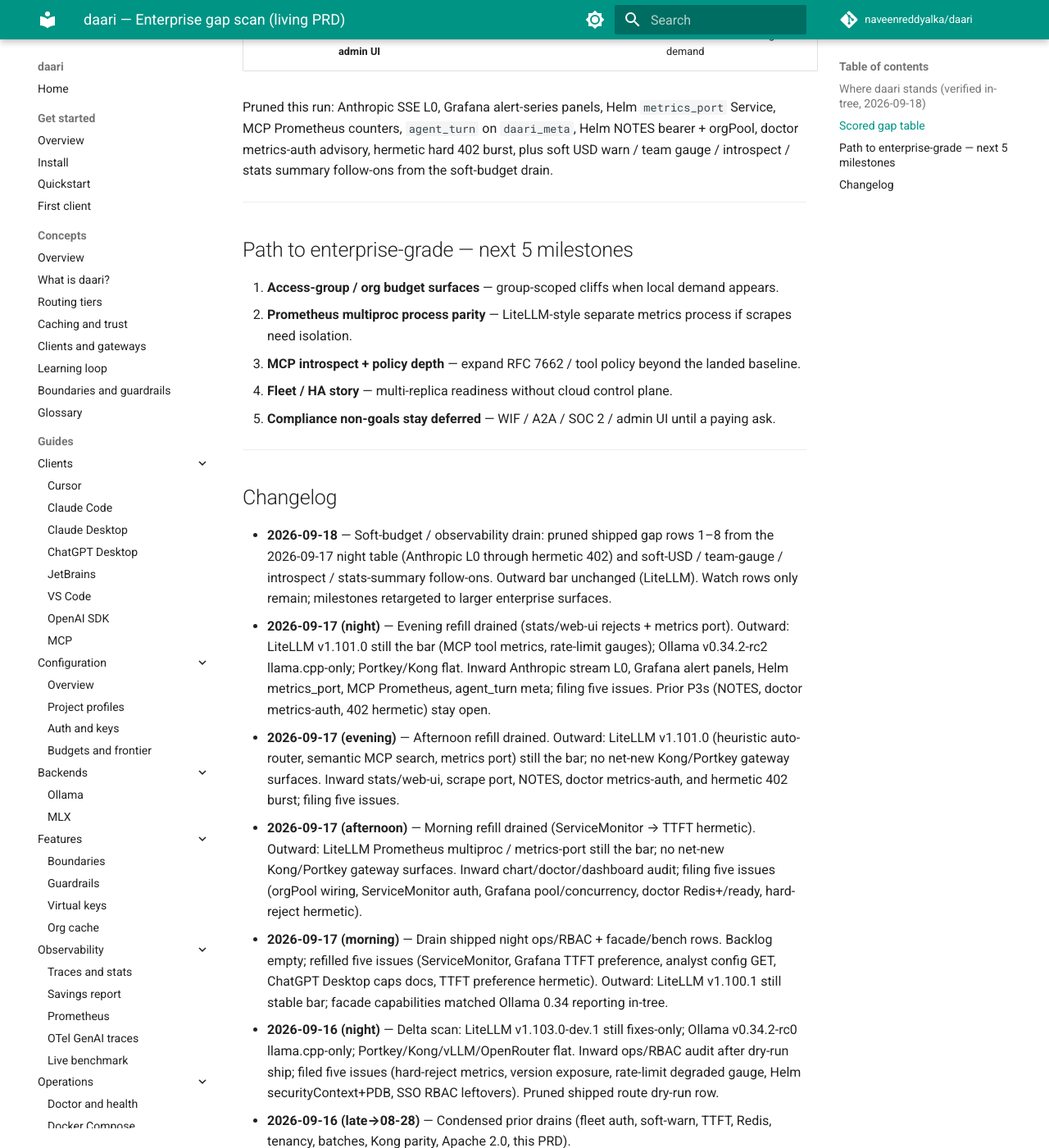
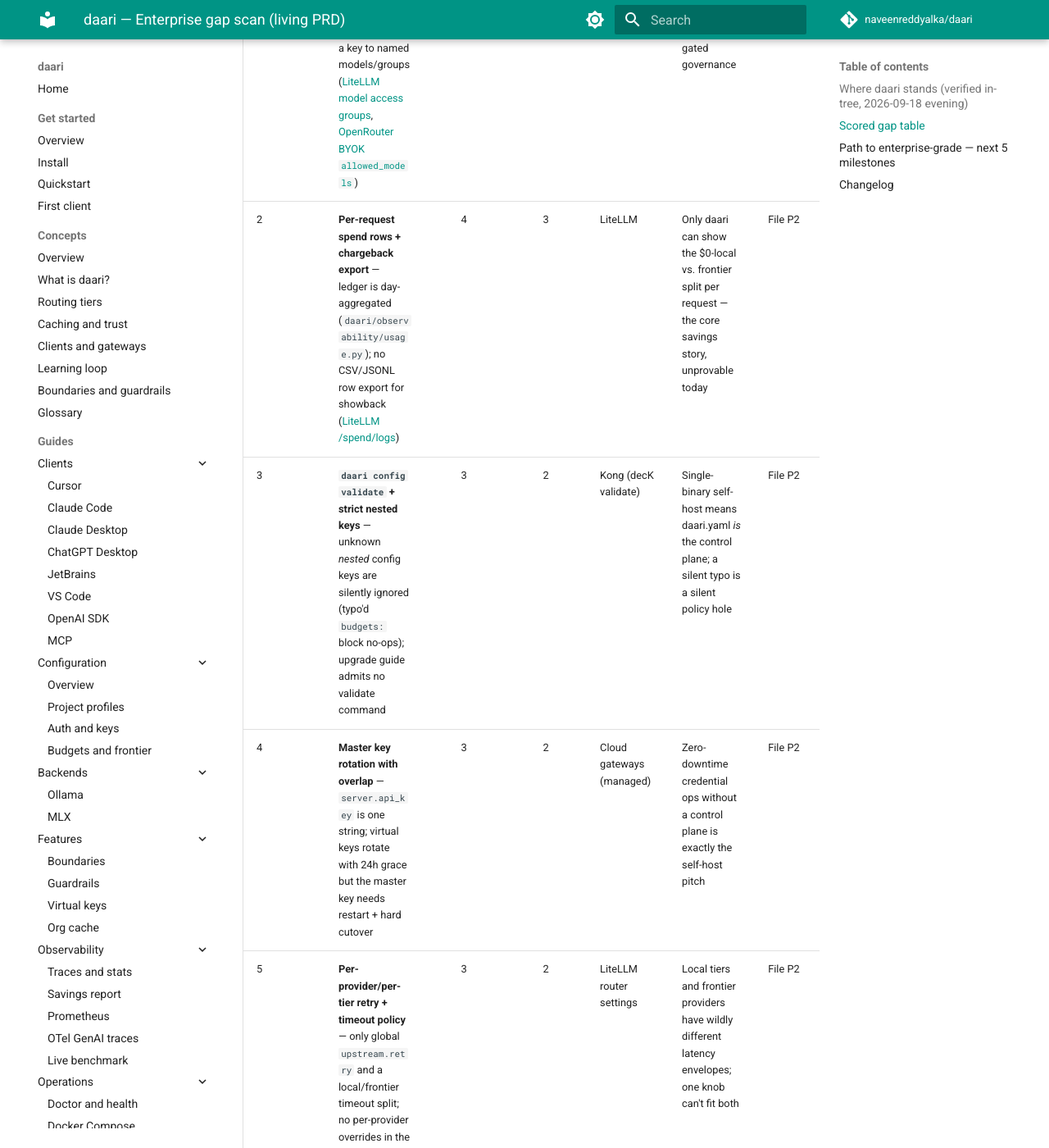
Before and after one commit to naveenreddyalka/daari, an MkDocs documentation site: the page built from docs/prd/ENTERPRISE.md, in a window 1280 px wide and 1400 px high, scrolled down 1223 px. Shown: the whole window at 82% size. Built offline with MkDocs 1.6.1 and Material for MkDocs 9.7.7, drawn with Linux system fonts in a browser that asks for light colours; comment, search, counter and statistics services are not loaded; some of the changed text lies outside the part shown.

Commit message:
docs(prd): rebuild gap table around model governance and chargeback
Co-authored-by: Naveen Reddy Alka <naveenreddyalka@users.noreply.github.com>

```diff
--- a/docs/prd/ENTERPRISE.md
+++ b/docs/prd/ENTERPRISE.md
@@ -11,23 +11,27 @@
 
 ---
 
-## Where daari stands (verified in-tree, 2026-09-18)
+## Where daari stands (verified in-tree, 2026-09-18 evening)
 
-Soft-budget / observability drain closed: Anthropic SSE L0, Grafana alert + MCP
-panels, Helm `metrics_port` + NOTES, MCP Prometheus counters, `agent_turn` on
-`daari_meta` (+ OTel), hermetic hard 402, soft USD warn path (header, metrics,
-Grafana, doctor, budgets guide), team budget/rate-limit gauges, RFC 7662
-introspect, stats `backend_summary` + tier p50/p95, and web-ui pool backends
-all shipped. Night-of-17 gap rows 1–8 are gone from the table below.
+Fleet/HA, tenancy, and observability themes are fully drained: Postgres backends
+for keys/teams/audit/responses/batches/files/ledger, Redis fail-open, distributed
+session pins, signed webhooks, traceparent propagation, team RPM/TPM,
+request-count quotas, region pinning, keys export/import, graceful Helm rollout,
+RFC 7662 introspect, stats `backend_summary`, and the whole soft-budget /
+Grafana / metrics pass all shipped. The backlog degraded into P3 docs/test
+trivia over the last two days — this run re-seeds it with governance and
+cost-accounting surfaces that were never built.
 
-**Positioning:** LiteLLM still the outward bar (heuristic auto-router, semantic
-MCP tool search, Prometheus multiproc / per-key gauges). Portkey / Kong /
-OpenRouter quiet on net-new self-host gateway surfaces. Competitive delta moves
-to access-group budgets, multiproc metrics process parity, and enterprise
-non-goals (WIF / A2A / SOC 2 / admin UI) until local demand appears.
+**Positioning:** LiteLLM v1.101.0 remains the outward bar (model access groups,
+`/spend/logs` export, auto-router — the latter enterprise-gated). Portkey
+v2.23.0 (09-18: ElevenLabs speech endpoints, streaming usage default,
+`providerSlug` metrics label) is provider-breadth, not gateway-core. Kong quiet
+at 2.0.3 (08-31); OpenRouter changelog unmoved since 08-19; Ollama v0.34.2
+stable (desktop-only changes); vLLM 0.29.0.
 
-**Inward theme:** Keep the living PRD honest after the soft-budget drain; next
-milestones are larger enterprise surfaces, not another panel/doc pass.
+**Inward theme:** model *governance* and *chargeback* are the two enterprise
+controls daari still lacks — a virtual key can call any model its tier cap
+allows, and spend is only day-aggregated, so per-request showback is impossible.
 
 ---
 
@@ -35,58 +39,55 @@
 
 | # | Gap | Impact | Effort | Who does it best today | Why daari wins local-first | Action |
 |---|-----|:--:|:--:|------------------------|----------------------------|--------|
-| 1 | **Access-group budgets / MCP introspect polish / multiproc / team remaining gauges** | 3 | 3–4 | LiteLLM | Watch until local demand; team gauges + introspect already landed | Watch |
-| 2 | **WIF / A2A / SOC 2 / admin UI** | 2–3 | 3–5 | Kong / cloud | No new client demand | Watch / non-goal |
-
-Pruned this run: Anthropic SSE L0, Grafana alert-series panels, Helm
-`metrics_port` Service, MCP Prometheus counters, `agent_turn` on `daari_meta`,
-Helm NOTES bearer + orgPool, doctor metrics-auth advisory, hermetic hard 402
-burst, plus soft USD warn / team gauge / introspect / stats summary follow-ons
-from the soft-budget drain.
+| 1 | **Per-key/team model allowlists + access groups** — keys carry only `tier_cap`; no way to restrict a key to named models/groups ([LiteLLM model access groups](https://docs.litellm.ai/docs/proxy/users), [OpenRouter BYOK `allowed_models`](https://openrouter.ai/docs/changelog)) | 5 | 2 | LiteLLM | Enforcement at the same edge that owns local tiers; Apache 2.0 core vs. enterprise-gated governance | File P1 |
+| 2 | **Per-request spend rows + chargeback export** — ledger is day-aggregated (`daari/observability/usage.py`); no CSV/JSONL row export for showback ([LiteLLM /spend/logs](https://docs.litellm.ai/docs/proxy/cost_tracking)) | 4 | 3 | LiteLLM | Only daari can show the $0-local vs. frontier split per request — the core savings story, unprovable today | File P2 |
+| 3 | **`daari config validate` + strict nested keys** — unknown *nested* config keys are silently ignored (typo'd `budgets:` block no-ops); upgrade guide admits no validate command | 3 | 2 | Kong (decK validate) | Single-binary self-host means daari.yaml *is* the control plane; a silent typo is a silent policy hole | File P2 |
+| 4 | **Master key rotation with overlap** — `server.api_key` is one string; virtual keys rotate with 24h grace but the master key needs restart + hard cutover | 3 | 2 | Cloud gateways (managed) | Zero-downtime credential ops without a control plane is exactly the self-host pitch | File P2 |
+| 5 | **Per-provider/per-tier retry + timeout policy** — only global `upstream.retry` and a local/frontier timeout split; no per-provider overrides in the failover chain | 3 | 2 | LiteLLM router settings | Local tiers and frontier providers have wildly different latency envelopes; one knob can't fit both | File P2 |
+| 6 | Access-group budgets / multiproc metrics / MCP introspect depth | 3 | 3–4 | LiteLLM | Baselines landed; deepen on local demand | Watch |
+| 7 | Audio/speech endpoints (`/v1/audio/*`) — Portkey v2.23 ships ElevenLabs natively | 2 | 3 | Portkey | Non-goal until a daari-served client sends audio | Watch |
+| 8 | WIF / A2A / SOC 2 / admin UI | 2–3 | 3–5 | Kong / cloud | No new client demand | Watch / non-goal |
 
 ---
 
 ## Path to enterprise-grade — next 5 milestones
 
-1. **Access-group / org budget surfaces** — group-scoped cliffs when local demand appears.
-2. **Prometheus multiproc process parity** — LiteLLM-style separate metrics process if scrapes need isolation.
-3. **MCP introspect + policy depth** — expand RFC 7662 / tool policy beyond the landed baseline.
-4. **Fleet / HA story** — multi-replica readiness without cloud control plane.
-5. **Compliance non-goals stay deferred** — WIF / A2A / SOC 2 / admin UI until a paying ask.
+1. **Model governance** — per-key/team model allowlists and named access groups,
+   enforced on every gateway surface (chat, responses, embeddings, facade).
+2. **Chargeback-grade accounting** — per-request spend rows with bounded
+   retention and CSV/JSONL export; the local-savings story becomes auditable.
+3. **Config lifecycle** — `daari config validate`, strict nested-key rejection,
+   documented upgrade path from N-1.
+4. **Zero-downtime credential ops** — master key rotation with overlap window,
+   mirroring the virtual-key grace pattern.
+5. **Route policy depth** — per-provider/per-tier retry and timeout overrides in
+   the failover chain.
 
 ---
 
 ## Changelog
 
-- **2026-09-18** — Soft-budget / observability drain: pruned shipped gap rows
-  1–8 from the 2026-09-17 night table (Anthropic L0 through hermetic 402) and
-  soft-USD / team-gauge / introspect / stats-summary follow-ons. Outward bar
-  unchanged (LiteLLM). Watch rows only remain; milestones retargeted to larger
-  enterprise surfaces.
-- **2026-09-17 (night)** — Evening refill drained (stats/web-ui rejects + metrics
-  port). Outward: LiteLLM v1.101.0 still the bar (MCP tool metrics, rate-limit
-  gauges); Ollama v0.34.2-rc2 llama.cpp-only; Portkey/Kong flat. Inward Anthropic
-  stream L0, Grafana alert panels, Helm metrics_port, MCP Prometheus, agent_turn
-  meta; filing five issues. Prior P3s (NOTES, doctor metrics-auth, 402 hermetic)
-  stay open.
-- **2026-09-17 (evening)** — Afternoon refill drained. Outward: LiteLLM v1.101.0
-  (heuristic auto-router, semantic MCP search, metrics port) still the bar; no
-  net-new Kong/Portkey gateway surfaces. Inward stats/web-ui, scrape port, NOTES,
-  doctor metrics-auth, and hermetic 402 burst; filing five issues.
-- **2026-09-17 (afternoon)** — Morning refill drained (ServiceMonitor → TTFT
-  hermetic). Outward: LiteLLM Prometheus multiproc / metrics-port still the
-  bar; no net-new Kong/Portkey gateway surfaces. Inward chart/doctor/dashboard
-  audit; filing five issues (orgPool wiring, ServiceMonitor auth, Grafana
-  pool/concurrency, doctor Redis+/ready, hard-reject hermetic).
-- **2026-09-17 (morning)** — Drain shipped night ops/RBAC + facade/bench rows.
-  Backlog empty; refilled five issues (ServiceMonitor, Grafana TTFT preference,
-  analyst config GET, ChatGPT Desktop caps docs, TTFT preference hermetic).
-  Outward: LiteLLM v1.100.1 still stable bar; facade capabilities matched
-  Ollama 0.34 reporting in-tree.
-- **2026-09-16 (night)** — Delta scan: LiteLLM v1.103.0-dev.1 still fixes-only;
-  Ollama v0.34.2-rc0 llama.cpp-only; Portkey/Kong/vLLM/OpenRouter flat. Inward
-  ops/RBAC audit after dry-run ship; filed five issues (hard-reject metrics,
-  version exposure, rate-limit degraded gauge, Helm securityContext+PDB, SSO
-  RBAC leftovers). Pruned shipped route dry-run row.
-- **2026-09-16 (late→08-28)** — Condensed prior drains (fleet auth, soft-warn,
-  TTFT, Redis, tenancy, batches, Kong parity, Apache 2.0, this PRD).
+- **2026-09-18 (evening)** — All 19 fleet/tenancy/resilience issues from the
+  09-14→09-16 runs confirmed shipped; backlog had degraded to P3 docs/test
+  trivia. Rebuilt table around governance + chargeback: filing five issues
+  (model allowlists P1; spend export, config validate, master key rotation,
+  per-provider retry/timeout P2). Outward: Portkey v2.23.0 (ElevenLabs,
+  streaming-usage default — daari already honors `include_usage`), Ollama
+  v0.34.2 stable (desktop-only), LiteLLM stable bar unchanged at v1.101.0,
+  Kong/OpenRouter/vLLM flat. New watch row: audio endpoints.
+- **2026-09-18 (early)** — Soft-budget / observability drain: pruned shipped gap
+  rows 1–8 from the 2026-09-17 night table and follow-ons. Watch rows only
+  remained; milestones retargeted to larger enterprise surfaces.
+- **2026-09-17 (4 runs)** — Morning→night refills drained same-day: ops/RBAC,
+  facade/bench, stats/web-ui, scrape port, Anthropic SSE L0, Grafana alert + MCP
+  panels, Helm `metrics_port`, `agent_turn` meta, soft USD warn path, team
+  gauges, introspect, hermetic 402. Outward flat all day (LiteLLM v1.101.0 bar).
+- **2026-09-16 (3 runs)** — Fleet-auth theme: Postgres keys/teams, Helm graceful
+  rollout, team RPM/TPM, keys export/import, facade capabilities; plus dry-run,
+  TTFT counter, bench + harness rows. Ollama v0.34.1 stable.
+- **2026-09-15 and earlier** — Condensed: loop restructure (never-empty refill +
+  14:00 UTC Actions prd run), fleet story (responses/pins/audit/webhooks/
+  traceparent), resilience + metering (Redis fail-open, audit coverage,
+  cross-replica batches/files, region pinning, request quotas), stored-artifact
+  tenancy, Batch/Files API, pricing refresh, session affinity, stall escalation,
+  MCP pagination, Apache 2.0 relicense, this PRD's creation (2026-08-28).
```
